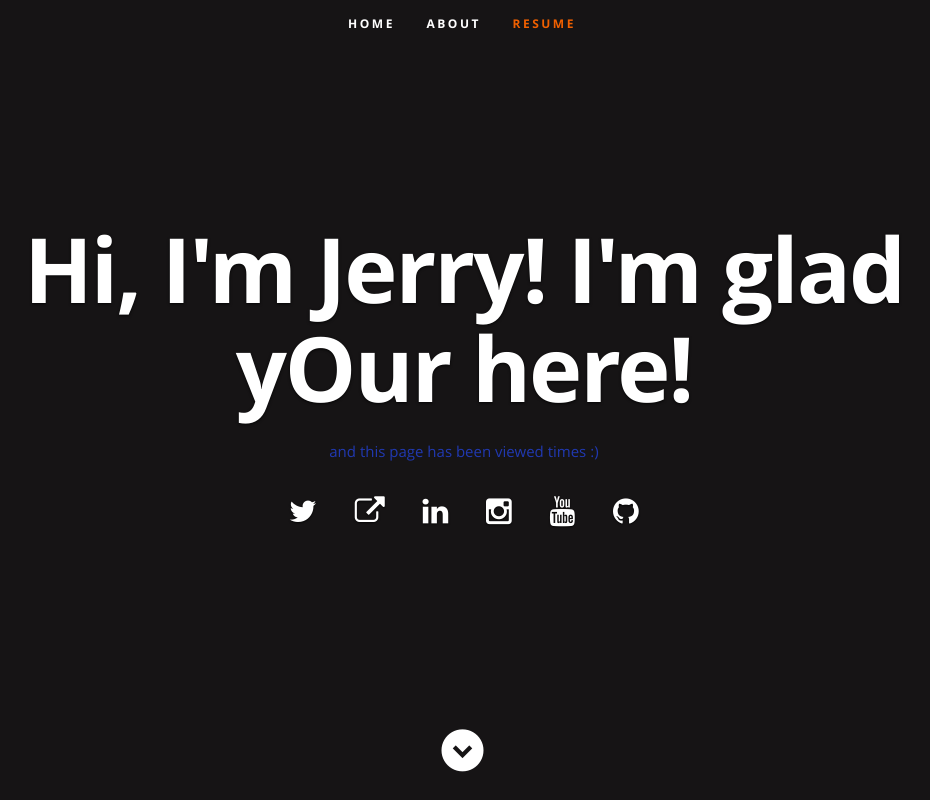
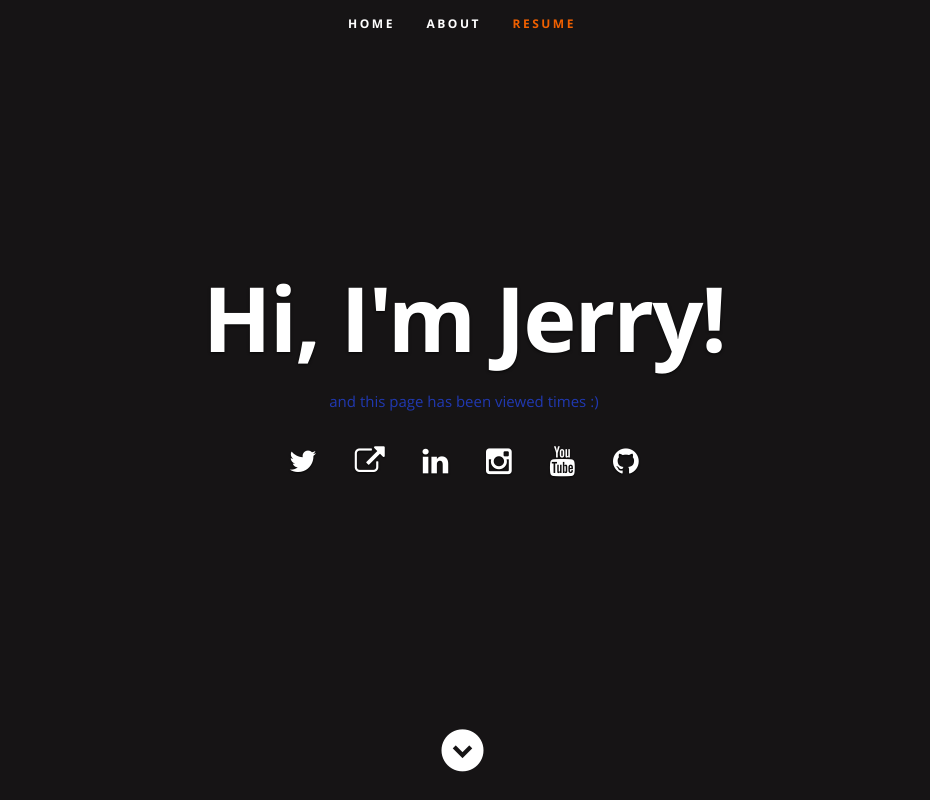
Before and after one commit to JayVargas/Azure-Resume, a plain HTML site: page frontend/index.html in a window 1280 px wide. Shown: the top 800 px of the page, without its empty margins (178-1108 px from the left). Drawn offline with nearby package versions, Linux system fonts and the light colour scheme; no server answers.

Commit message:
updated  HTML

```diff
--- a/frontend/index.html
+++ b/frontend/index.html
@@ -56,7 +56,7 @@
 
         <div class="row banner">
             <div class="banner-text">
-                <h1 class="responsive-headline">Hi, I'm Jerry! I'm glad yOur here!</h1>
+                <h1 class="responsive-headline">Hi, I'm Jerry!</h1>
 
                 <p>and this page has been viewed <a id="counter"></a> times :) </p>
                 <ul class="social">
```
